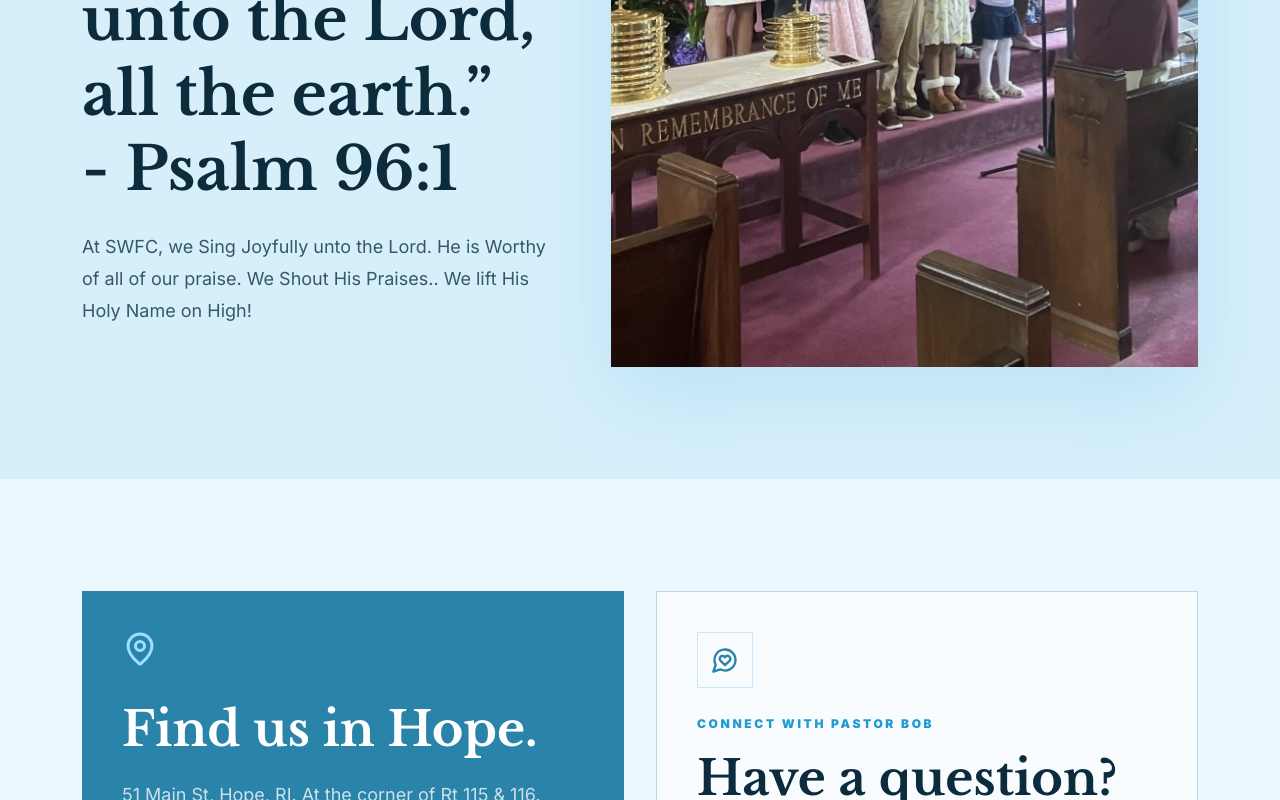
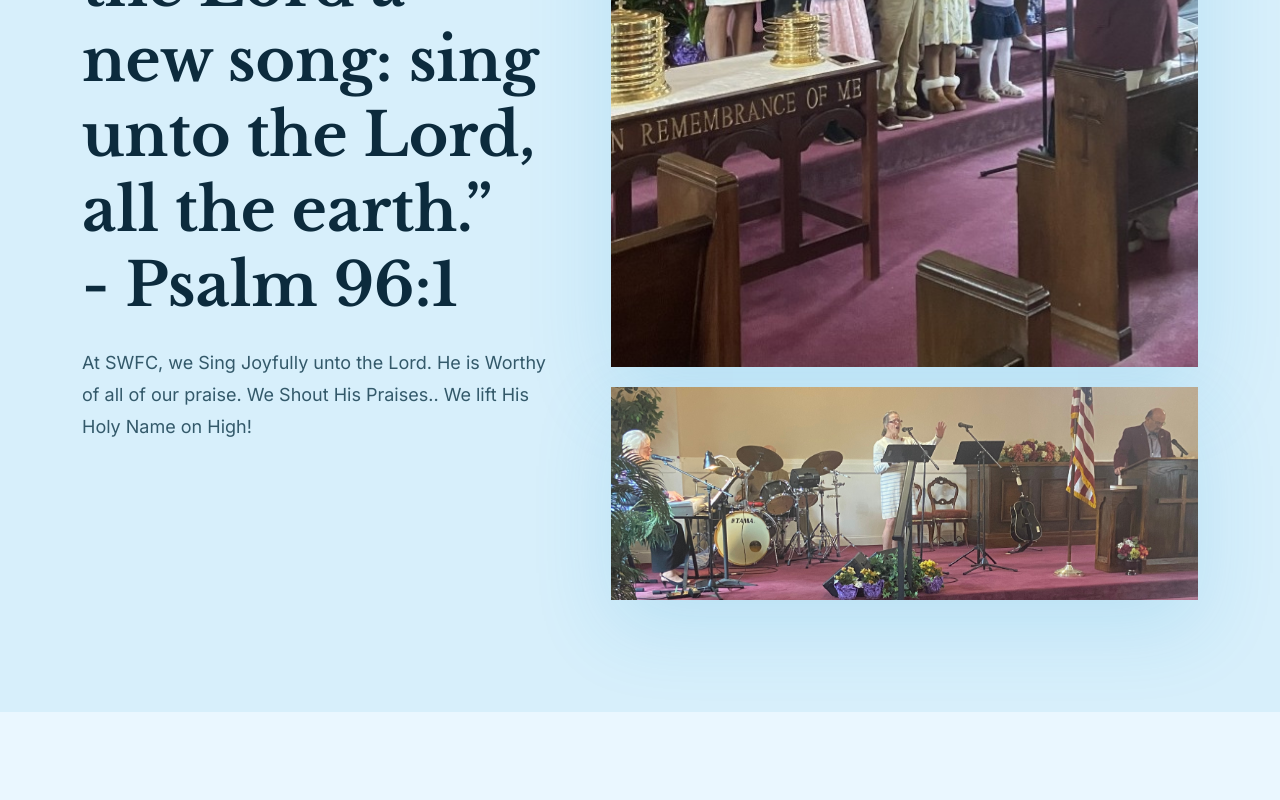
Before and after one commit to edesent/stillwater-christian-fellowship, a Next.js app: page / in a window 1280 px wide. Shown: the part 9108-9908 px from the top of the page. Built offline with nearby package versions, Linux system fonts and the light colour scheme.

Commit message:
Added second photo to Praise and Worship section

```diff
--- a/src/app/page.tsx
+++ b/src/app/page.tsx
@@ -605,6 +605,7 @@ function Worship() {
             praise. We Shout His Praises.. We lift His Holy Name on High!
           </p>
         </div>
+        <div className="grid gap-5">
           <div className="overflow-hidden bg-fern soft-shadow">
             <Image
               src="/uploads/pjoedirectschoir-cropped-4-26.jpg"
@@ -614,6 +615,17 @@ function Worship() {
               sizes="(min-width: 1024px) 52vw, 100vw"
               className="h-auto w-full"
             />
+          </div>
+          <div className="overflow-hidden bg-fern soft-shadow">
+            <Image
+              src="/uploads/sing-memday-1-cropped.jpg"
+              alt="Still Water Christian Fellowship praise team singing on Memorial Day"
+              width={2048}
+              height={518}
+              sizes="(min-width: 1024px) 52vw, 100vw"
+              className="h-auto w-full"
+            />
+          </div>
         </div>
       </div>
     </section>
```
Lines whose indentation alone changed are shown as unchanged.
